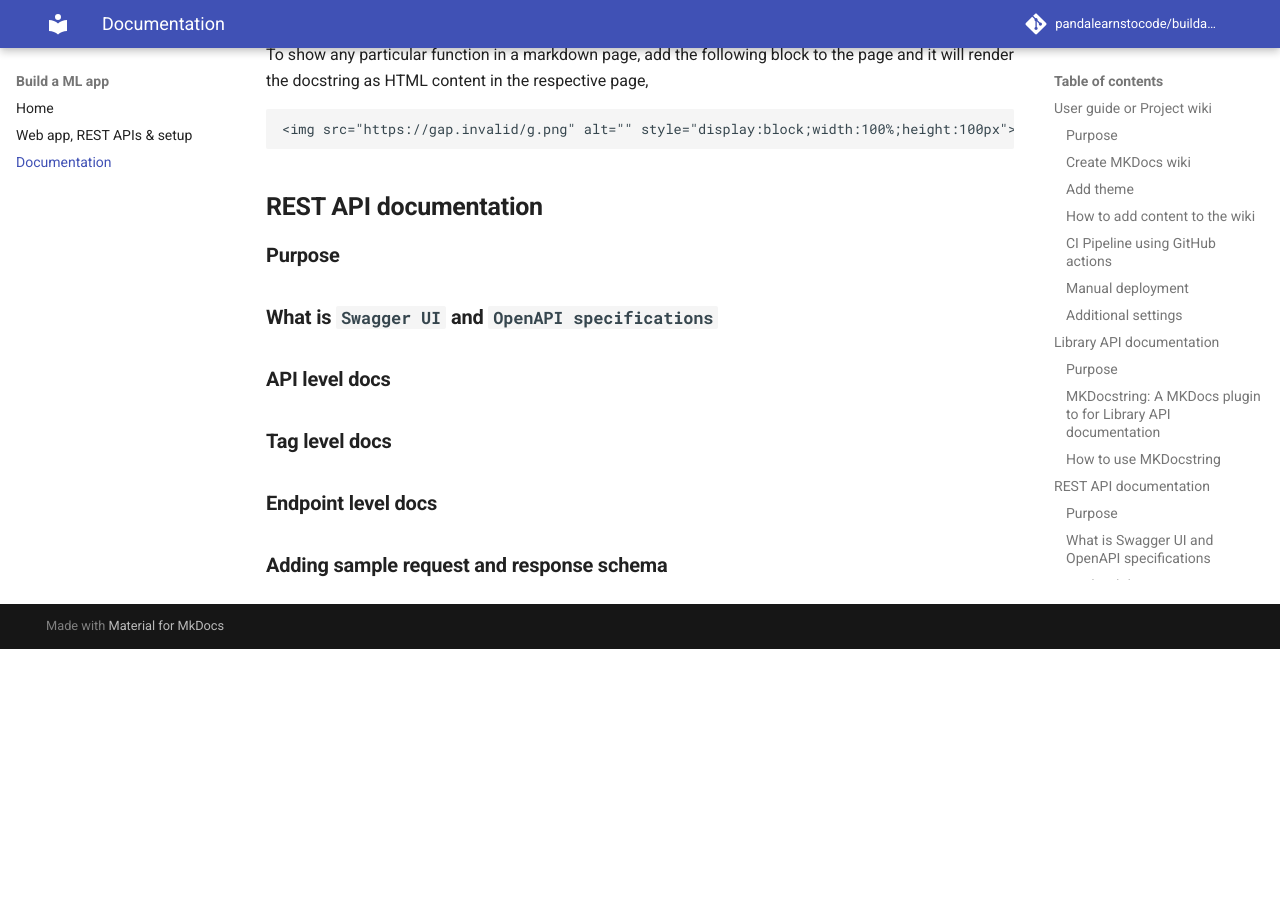
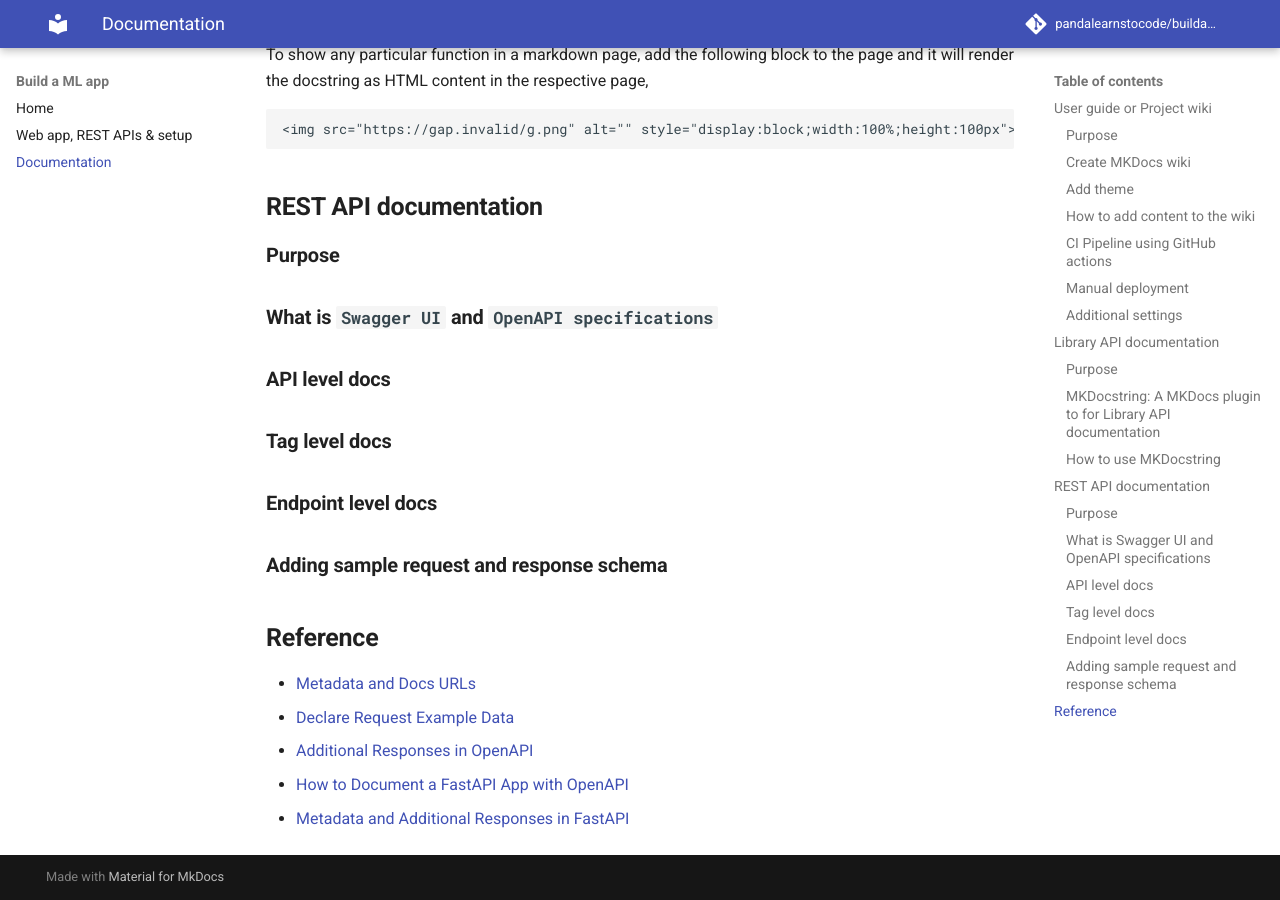
Before and after one commit to pandalearnstocode/buildamlapp, an MkDocs documentation site: the page built from docs/02_documentation.md, in a window 1280 px wide and 900 px high, scrolled down 3869 px. Built offline with MkDocs 1.6.1 and Material for MkDocs 9.7.7, drawn with Linux system fonts in a browser that asks for light colours; comment, search, counter and statistics services are not loaded; before the commit the page ends 4518 px from its top, so only the background shows below that.

Commit message:
Update 02_documentation.md

```diff
--- a/docs/02_documentation.md
+++ b/docs/02_documentation.md
@@ -185,3 +185,12 @@ To show any particular function in a markdown page, add the following block to t
 ### __Endpoint level docs__
 
 ### __Adding sample request and response schema__
+
+
+## __Reference__
+
+* [Metadata and Docs URLs](https://fastapi.tiangolo.com/tutorial/metadata/)
+* [Declare Request Example Data](https://fastapi.tiangolo.com/tutorial/schema-extra-example/)
+* [Additional Responses in OpenAPI](https://fastapi.tiangolo.com/advanced/additional-responses/)
+* [How to Document a FastAPI App with OpenAPI](https://www.linode.com/docs/guides/documenting-a-fastapi-app-with-openapi/)
+* [Metadata and Additional Responses in FastAPI](https://betterprogramming.pub/metadata-and-additional-responses-in-fastapi-ea90a321d477)
```
